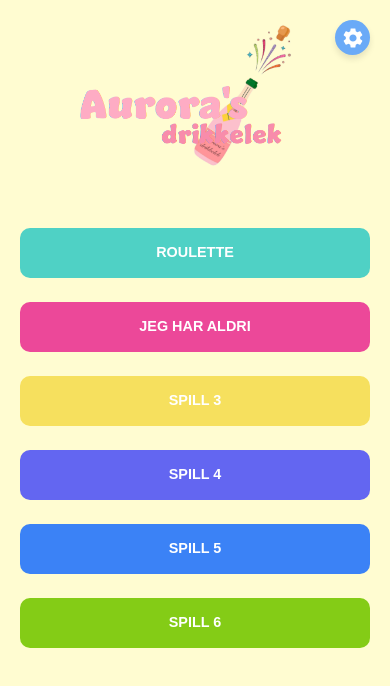
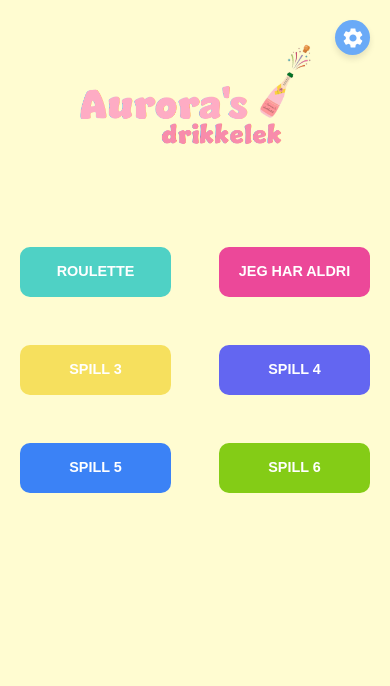
Before and after one commit to vetlemknutsen/Aurorasdrikkelek, a Next.js app in the folder frontend/: page / in a window 390 px wide. Shown: the top 686 px of the page. Built offline with nearby package versions, Linux system fonts and the light colour scheme.

Commit message:
endret størrelser for iphone 12

```diff
--- a/frontend/src/app/globals.css
+++ b/frontend/src/app/globals.css
@@ -40,7 +40,7 @@ a {
 .grid-container {
   display: grid;
   grid-template-columns: repeat(2, 1fr);
-  gap: 1.5rem;
+  gap: 2rem;
   width: 100%;
   max-width: 600px;
   margin-top: 2rem;
@@ -157,7 +157,7 @@ a {
   top: 20px;
   left: 62%;
   transform: translateX(-50%);
-  width: 150px;
+  width: 10%;
   height: auto;
 }
 
@@ -209,10 +209,6 @@ a {
     font-size: 2.5rem;
   }
 
-  .grid-container {
-    grid-template-columns: 1fr;
-    width: 100%;
-  }
 
   .game-button {
     font-size: 1rem;
@@ -231,7 +227,7 @@ a {
   }
 }
 
-@media (max-width: 480px) {
+@media (max-width: 390px) {
   .title {
     font-size: 2rem;
   }
@@ -242,9 +238,21 @@ a {
     height: 50px;
   }
 
+  .grid-container {
+    gap: 3rem;
+    margin-top: -30%;
+  }
+
   .logo {
     width: 60%;
   }
+
+  .champagne {
+    width: 20%;
+    left: 73%;
+    top: 5%;
+  }
+
 
   .info-button {
     width: 35px;
```
